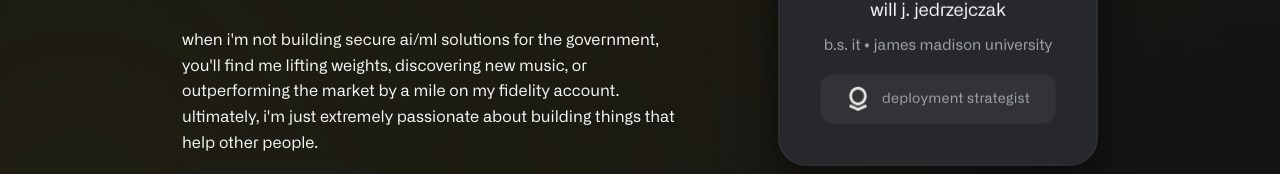
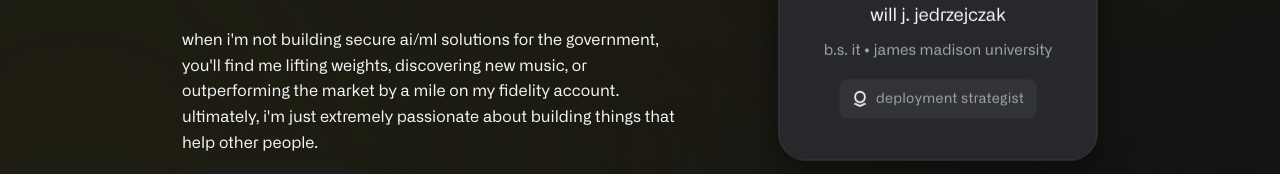
Before and after one commit to wjed/wjed.github.io, a plain HTML site: page index.html in a window 1280 px wide. Shown: the part 467-641 px from the top of the page. Drawn offline with nearby package versions, Linux system fonts and the light colour scheme.

Commit message:
Style Fix

```diff
--- a/styles.css
+++ b/styles.css
@@ -1002,13 +1002,16 @@ a:focus {
     display: flex;
     align-items: center;
     justify-content: center;
-    gap: 0.75rem;
+    gap: 0.5rem;
     margin-top: 1rem;
-    padding: 0.75rem 1rem;
+    padding: 0.5rem 0.75rem;
     background: rgba(255, 255, 255, 0.05);
-    border-radius: var(--border-radius);
+    border-radius: var(--border-radius-small);
     border: 1px solid var(--border);
     transition: var(--transition-normal);
+    max-width: fit-content;
+    margin-left: auto;
+    margin-right: auto;
 }
 
 .palantir-affiliation:hover {
@@ -1017,12 +1020,13 @@ a:focus {
 }
 
 .palantir-logo {
-    width: 24px;
-    height: 24px;
+    width: 16px;
+    height: 16px;
     object-fit: contain;
     filter: brightness(0) invert(1);
     opacity: 0.9;
     transition: var(--transition-normal);
+    flex-shrink: 0;
 }
 
 .palantir-affiliation:hover .palantir-logo {
```
